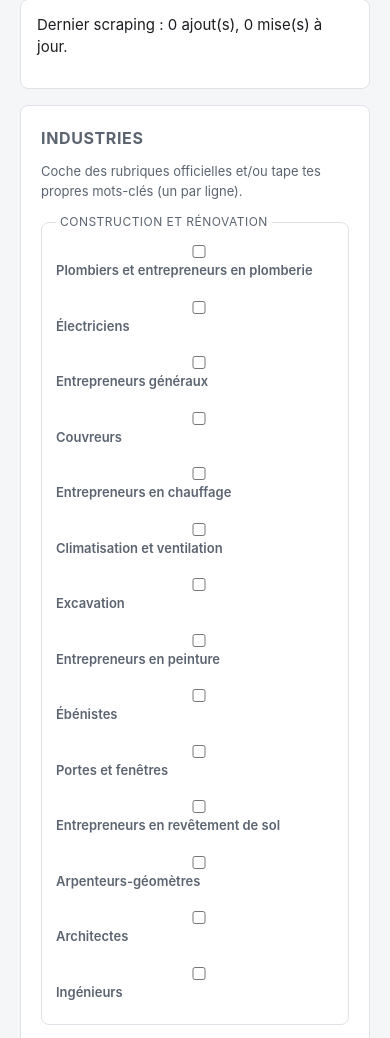
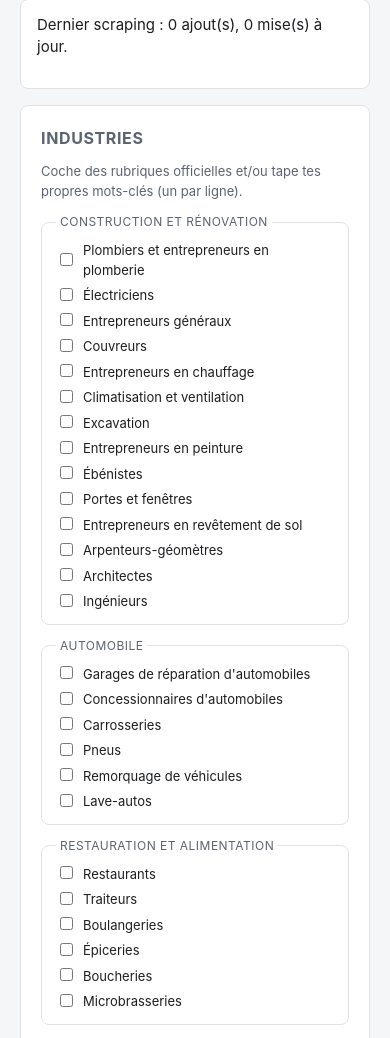
Before and after one commit to ligls/zgavbrenn, a Flask app: page /scraping in a window 390 px wide. Shown: the part 204-1242 px from the top of the page. Run offline with Flask 3, Linux system fonts and the light colour scheme; data that the repository does not hold is empty.

Commit message:
Aligner les cases à cocher du formulaire de scraping
Le label en display:block du bloc de formulaire écrasait la mise en
ligne des cases à cocher : le texte passait sous la case. Le numéro de
téléphone de la liste ne se coupe plus en deux lignes non plus.

Co-Authored-By: Claude Opus 5 <noreply@anthropic.com>
Claude-Session: https://claude.ai/code/session_01E8cJ7LqZpYUCzaye52HtVV

```diff
--- a/pj/static/style.css
+++ b/pj/static/style.css
@@ -148,6 +148,9 @@ button:hover, .bouton:hover { opacity: .88; text-decoration: none; }
 .bloc label input, .bloc label select, .bloc label textarea { display: block; width: 100%; margin-top: 4px; font-weight: 400; color: var(--encre); }
 .rangee { display: flex; gap: 12px; flex-wrap: wrap; }
 .rangee > label { flex: 1 1 160px; }
+/* Les cases à cocher restent sur une ligne malgré le label en display:block. */
+.bloc .case { display: flex; align-items: center; gap: 7px; margin-bottom: 2px; font-weight: 400; color: var(--encre); }
+.bloc .case input { display: inline-block; width: auto; flex: 0 0 auto; margin-top: 0; }
 
 /* Historique --------------------------------------------------------------- */
 .historique { list-style: none; margin: 0; padding: 0; }
```
